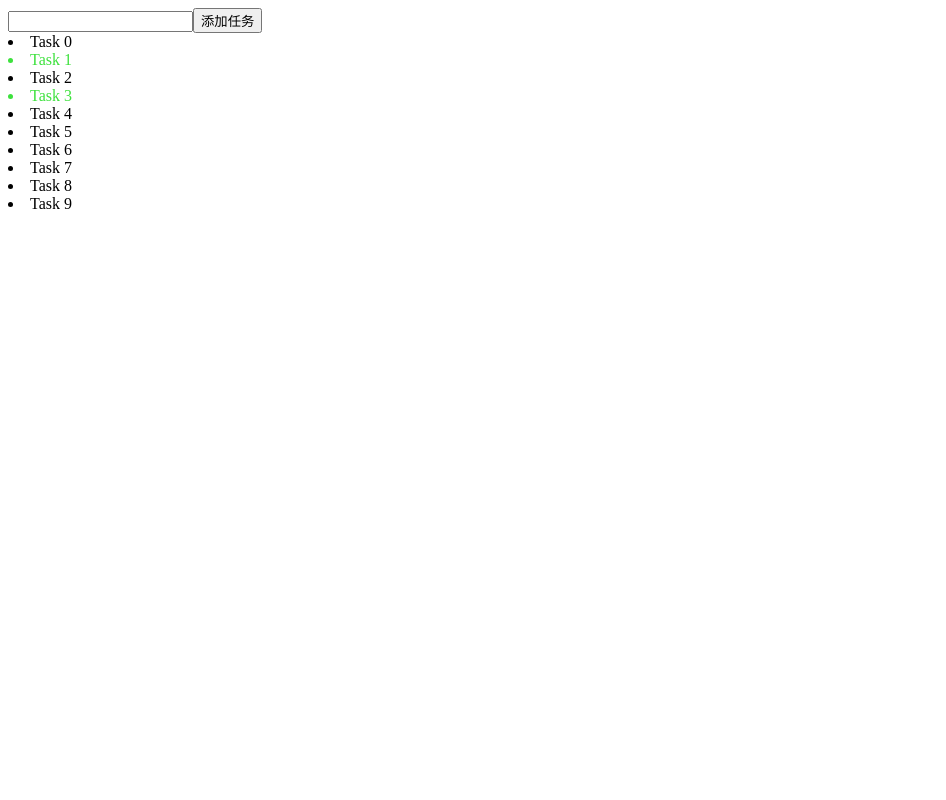
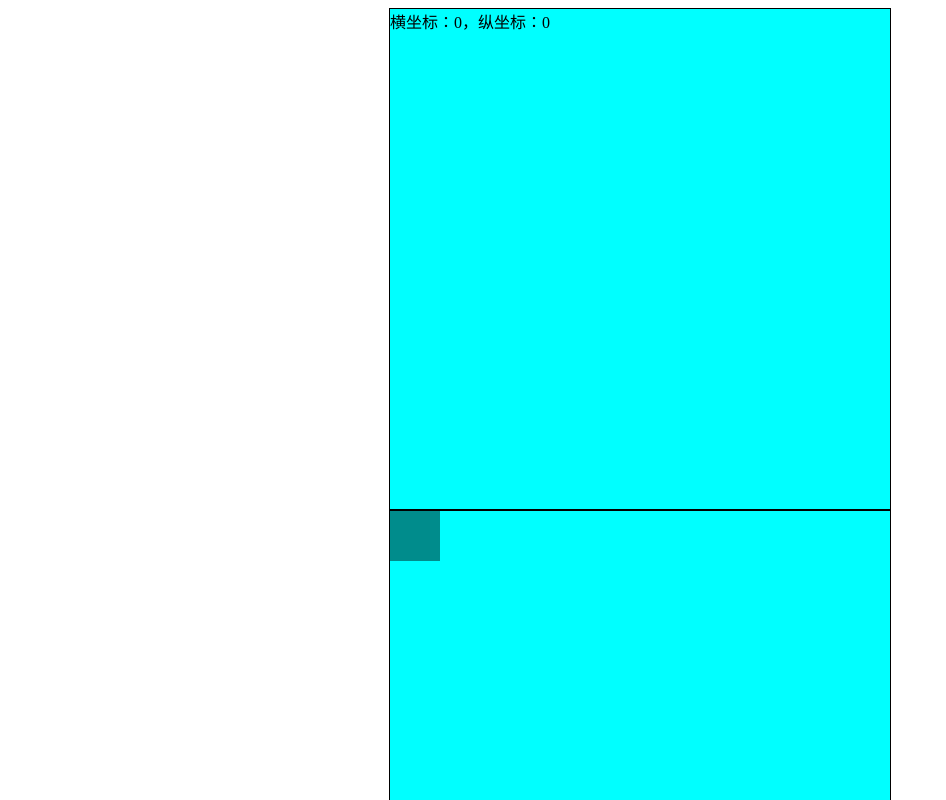
Before and after one commit to qinran0423/react-study, a React (Create React App) app in the folder cli-create/: page / in a window 1280 px wide. Shown: the top 800 px of the page, without its empty margins (0-946 px from the left). Built offline with nearby package versions, Linux system fonts and the light colour scheme.

Commit message:
feat: render props

```diff
--- a/cli-create/src/App.jsx
+++ b/cli-create/src/App.jsx
@@ -2,12 +2,13 @@ import React, { Component } from "react"
 // import Ref from './components/Ref'
 // import ForwardRef from './components/Forward/ForwardHoc.jsx'
 // import Context from "./components/Context/NewContext"
-import TaskContainer from './components/pureComp/TaskContainer'
+// import TaskContainer from './components/pureComp/TaskContainer'
+import Test from './components/RenderProps/index'
 export default class App extends Component {
   render() {
     return (
       <div>
-        <TaskContainer />
+        <Test />
       </div>
     )
   }
--- /dev/null
+++ b/cli-create/src/components/RenderProps/index.css
@@ -0,0 +1,9 @@
+.point {
+	width: 500px;
+	height: 500px;
+	background-color: aqua;
+	margin: 0 auto;
+	border: 1px solid #000;
+	position: relative;
+	overflow: hidden;
+}
--- /dev/null
+++ b/cli-create/src/components/RenderProps/index.js
@@ -0,0 +1,35 @@
+import React, { Component } from 'react'
+import withMouseListener from './withMouseListener'
+
+
+
+function Point(props) {
+	return <>横坐标：{props.x}，纵坐标：{props.y}</>
+}
+
+function MoveDiv(props) {
+	return (
+		<div style={{
+			width: 100,
+			height: 100,
+			background: "#008c8c",
+			position: "absolute",
+			left: props.x - 50,
+			top: props.y - 50
+		}}>
+
+		</div>);
+}
+
+const MousePoint = withMouseListener(Point)
+const MouseDiv = withMouseListener(MoveDiv)
+
+
+export default function Test() {
+	return (
+		<div>
+			<MousePoint />
+			<MouseDiv />
+		</div>
+	)
+}
--- /dev/null
+++ b/cli-create/src/components/RenderProps/withMouseListener.js
@@ -0,0 +1,34 @@
+import React, { PureComponent } from 'react'
+import './index.css'
+
+export default function withMouseListener(Comp) {
+	return class MouseListener extends PureComponent {
+		state = {
+			x: 0,
+			y: 0
+		}
+
+		divRef = React.createRef()
+
+		handleMouseMove = (e) => {
+			const { left, top } = this.divRef.current.getBoundingClientRect()
+			const x = e.clientX - left
+			const y = e.clientY - top
+
+			this.setState({
+				x,
+				y
+			})
+
+		}
+
+		render() {
+			return (
+				<div ref={this.divRef} className='point' onMouseMove={this.handleMouseMove}>
+					<Comp {...this.props} x={this.state.x} y={this.state.y} />
+				</div>
+			)
+		}
+	}
+
+}
```
Also changed, not shown: cli-create/src/components/RenderProps/MouseListener.js (added, +30 -0 lines), cli-create/src/components/RenderProps/MovablePanel.js (added, +38 -0 lines), cli-create/src/components/RenderProps/ShowMousePoint.js (added, +33 -0 lines), cli-create/src/components/RenderProps/index copy.js (added, +36 -0 lines).
